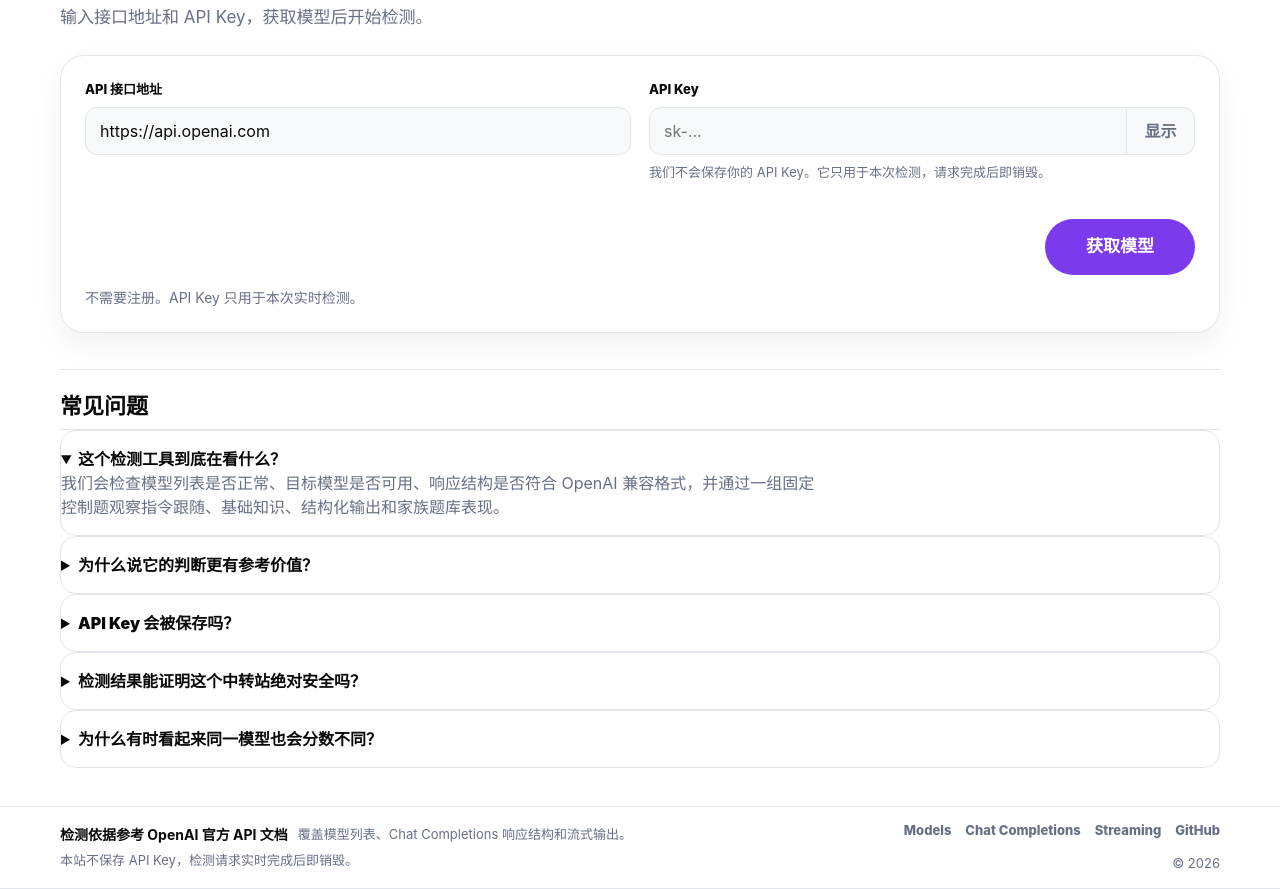
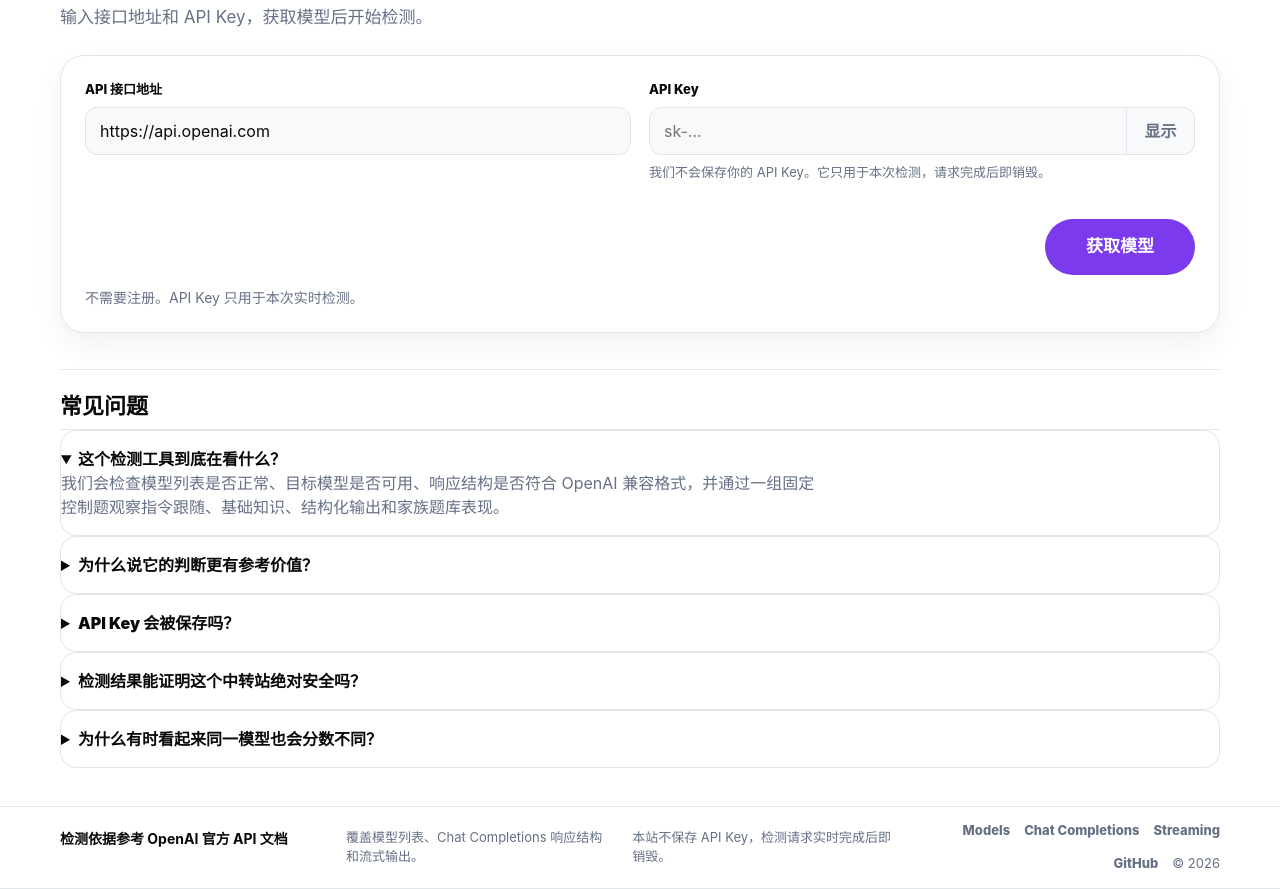
Before and after one commit to renyuanhang415-gif/apilatencytest, a website: page public/index.html in a window 1280 px wide. Shown: the part 206-1095 px from the top of the page. Drawn offline with Linux system fonts and the light colour scheme.

Commit message:
Spread authority footer text

```diff
--- a/public/styles.css
+++ b/public/styles.css
@@ -699,10 +699,11 @@ h1 {
 }
 
 .authority-note {
-  display: flex;
-  align-items: center;
-  gap: 6px 10px;
-  flex-wrap: wrap;
+  flex: 1 1 auto;
+  display: grid;
+  grid-template-columns: repeat(3, minmax(180px, 1fr));
+  align-items: start;
+  gap: 8px 20px;
 }
 
 .authority-note strong {
@@ -766,6 +767,7 @@ h1 {
 
   .authority-note {
     display: grid;
+    grid-template-columns: 1fr;
     gap: 3px;
   }
 
```
